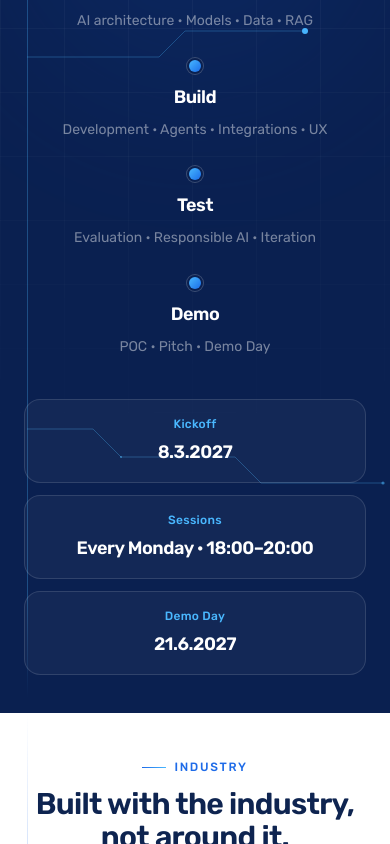
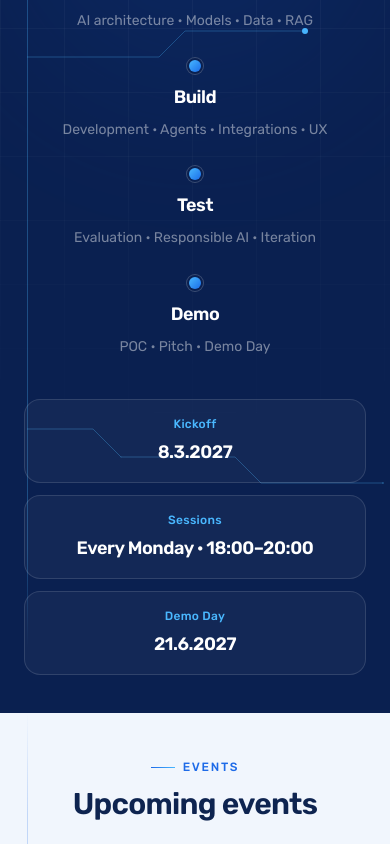
Before and after one commit to futurebuilders2026runi-hash/future-builders, a Next.js app: page /en in a window 390 px wide. Shown: the part 5561-6405 px from the top of the page. Built offline with nearby package versions, Linux system fonts and the light colour scheme.

Commit message:
Simplify industry and community profiles below upcoming events

```diff
--- a/src/app/[lang]/page.tsx
+++ b/src/app/[lang]/page.tsx
@@ -38,8 +38,8 @@ export default async function HomePage({
       <About dict={dict} />
       <Learn dict={dict} />
       <Program dict={dict} />
+      <Events locale={locale} dict={dict} />
       <Industry locale={locale} dict={dict} />
-      <Events locale={locale} dict={dict} />
       <DemoDay dict={dict} />
       <Who locale={locale} dict={dict} />
       <Speakers dict={dict} />
--- a/src/app/globals.css
+++ b/src/app/globals.css
@@ -356,36 +356,26 @@ body {
   }
 }
 
-/* Partner logos share the same clear space; brand colors remain untouched. */
+/* Partner logos: quiet, evenly spaced, with original brand colors. */
 .partner-logo-tile {
   display: flex;
   align-items: center;
   justify-content: center;
-  min-height: 112px;
+  min-height: 80px;
   height: 100%;
-  padding: 24px 16px;
-  border: 1px solid var(--color-line);
-  border-radius: 16px;
-  background: white;
-  transition: transform .25s var(--ease-out-soft), border-color .25s, box-shadow .25s;
+  padding: 16px 8px;
+  transition: opacity .2s;
 }
 .partner-logo-tile img {
   display: block;
   max-width: 100%;
-  height: 48px;
+  height: 40px;
   object-fit: contain;
 }
-a.partner-logo-tile:hover {
-  transform: translateY(-3px);
-  border-color: color-mix(in srgb, var(--color-accent) 35%, var(--color-line));
-  box-shadow: 0 12px 28px -20px rgb(11 42 107 / .4);
-}
+a.partner-logo-tile:hover { opacity: .7; }
 a.partner-logo-tile:focus-visible {
   outline: 2px solid var(--color-accent);
   outline-offset: 4px;
-}
-@media (prefers-reduced-motion: reduce) {
-  a.partner-logo-tile:hover { transform: none; }
 }
 
 /* Marquee ----------------------------------------------------------------- */
@@ -614,33 +604,33 @@ button.radar-tag:hover { border-color: var(--color-accent); color: var(--color-a
   .radar-card:hover,.radar-card:hover .radar-artwork-image,.radar-lead-story:hover .radar-artwork-image,.radar-side-story:hover .radar-artwork-image { transform: none; }
 }
 
-/* Community resources: shared by the home page and AI Radar. */
-.partner-resource { position: relative; overflow: hidden; display: grid; grid-template-columns: minmax(0,.9fr) minmax(0,1.3fr); gap: 3rem; padding: clamp(1.5rem,4vw,3rem); border: 1px solid #233b5e; border-radius: 1.5rem; color: #fff; background: radial-gradient(ellipse at 0 100%,#1b4c68 0,transparent 65%),#102440; text-align: start; }
-.partner-resource-person { display: flex; align-items: flex-start; gap: 1.2rem; }
-.partner-resource-monogram { position: relative; display: grid; place-items: center; flex-shrink: 0; width: 4.5rem; height: 5rem; border: 1px solid #ffffff35; border-radius: .75rem; background: #ffffff09; color: #f7d489; font-size: 1.6rem; font-weight: 600; direction: ltr; }
-.partner-resource-monogram span { position: absolute; right: .4rem; bottom: .2rem; font-size: .8rem; color: #adc9df; }
-.partner-resource-eyebrow { margin-bottom: .8rem; color: #f7d489; font-size: .65rem; letter-spacing: .06em; }
-.partner-resource h3 { font-size: clamp(1.5rem,3vw,2rem); font-weight: 500; line-height: 1.2; }
-.partner-resource-role { margin-top: .65rem; font-size: .8rem; line-height: 1.8; color: #b9cddd; }
-.partner-resource-name { width: fit-content; font-size: clamp(1.5rem,4vw,2.2rem); font-weight: 500; line-height: 1.2; letter-spacing: -.04em; }
-.partner-resource-name span { color: #f7d489; }
-.partner-resource-description { margin-top: 1rem; max-width: 35rem; font-size: .9rem; line-height: 1.9; color: #dce8f1; }
-.partner-resource-link { display: inline-flex; align-items: center; gap: 1.3rem; margin-top: 1.3rem; padding: .75rem 1rem; border-radius: .45rem; background: #f7d489; color: #102440; font-weight: 600; font-size: .8rem; transition: background .2s; }
-.partner-resource-link:hover { background: #ffe6af; }
-.partner-resource-link:focus-visible { outline: 2px solid #fff; outline-offset: 5px; }
-.partner-resource-visit { margin-top: 1.2rem; padding-top: 1rem; border-top: 1px solid #ffffff24; font-size: .72rem; line-height: 1.8; color: #b9cddd; }
-.partner-resource-perk { margin-top: 1.2rem; max-width: 35rem; padding: 1rem 1.1rem; border: 1px dashed #f7d48980; border-radius: .75rem; background: #f7d4890f; }
-.partner-resource-perk > p { font-size: .9rem; line-height: 1.6; color: #fff; }
-.partner-resource-perk strong { margin-inline-end: .35rem; color: #f7d489; font-size: 1.6rem; font-weight: 600; letter-spacing: -.02em; vertical-align: -.1em; }
-.partner-resource-perk-code { display: flex; flex-wrap: wrap; align-items: center; gap: .6rem; margin-top: .75rem; font-size: .78rem; color: #b9cddd; }
-.partner-resource-code { display: inline-flex; align-items: center; gap: .75rem; padding: .4rem .5rem .4rem .75rem; border: 1px solid #ffffff35; border-radius: .45rem; background: #ffffff0d; color: #fff; cursor: pointer; transition: border-color .2s; }
-.partner-resource-code:hover { border-color: #f7d489; }
-.partner-resource-code:focus-visible { outline: 2px solid #fff; outline-offset: 3px; }
-.partner-resource-code code { font-family: ui-monospace, SFMono-Regular, Menlo, monospace; font-size: .85rem; letter-spacing: .02em; }
-.partner-resource-code span { padding: .15rem .45rem; border-radius: .3rem; background: #f7d489; color: #102440; font-size: .7rem; font-weight: 600; }
+/* Community resources: simple profiles shared by the home page and AI Radar. */
+.partner-resource {
+  display: grid;
+  grid-template-columns: minmax(0, .7fr) minmax(0, 1.3fr);
+  gap: 2rem;
+  padding-block: 1.75rem;
+  border-top: 1px solid var(--color-line);
+  color: var(--page-fg);
+  text-align: start;
+}
+.partner-resource h3 { font-size: 1.125rem; font-weight: 500; line-height: 1.5; }
+.partner-resource-role { margin-top: .35rem; max-width: 24rem; font-size: .875rem; line-height: 1.8; color: var(--muted-fg); }
+.partner-resource-name { width: fit-content; margin-top: .55rem; font-size: .8125rem; color: var(--muted-fg); }
+.partner-resource-description { max-width: 40rem; font-size: .9375rem; line-height: 1.85; color: var(--muted-fg); }
+.partner-resource-link { display: inline-block; margin-top: .75rem; padding-block: .25rem; color: var(--color-accent); font-size: .875rem; text-decoration: underline; text-underline-offset: 4px; }
+.partner-resource-link:hover { color: var(--color-brand); }
+.partner-resource-link:focus-visible { outline: 2px solid var(--color-accent); outline-offset: 4px; }
+.partner-resource-visit { margin-top: .75rem; max-width: 40rem; font-size: .8125rem; line-height: 1.8; color: var(--muted-fg); }
+.partner-resource-perk { margin-top: 1rem; padding-inline-start: 1rem; border-inline-start: 2px solid var(--color-line); }
+.partner-resource-perk > p { font-size: .875rem; line-height: 1.6; }
+.partner-resource-perk strong { margin-inline-end: .3rem; color: var(--color-brand); font-weight: 500; }
+.partner-resource-perk-code { display: flex; flex-wrap: wrap; align-items: center; gap: .6rem; margin-top: .6rem; font-size: .8125rem; color: var(--muted-fg); }
+.partner-resource-code { display: inline-flex; align-items: center; gap: .75rem; padding: .4rem .6rem; border: 1px solid var(--color-line); border-radius: .3rem; background: white; color: var(--page-fg); cursor: pointer; }
+.partner-resource-code:hover { border-color: var(--color-accent); }
+.partner-resource-code:focus-visible { outline: 2px solid var(--color-accent); outline-offset: 3px; }
+.partner-resource-code code { font-family: ui-monospace, SFMono-Regular, Menlo, monospace; font-size: .8125rem; }
+.partner-resource-code span { color: var(--color-accent); font-size: .75rem; }
 @media (max-width:700px) {
-  .partner-resource { grid-template-columns: minmax(0,1fr); gap: 1.8rem; }
-  .partner-resource-person { gap: 1rem; }
-  .partner-resource-monogram { width: 3.5rem; height: 4rem; font-size: 1.3rem; }
-  .partner-resource-link { gap: .8rem; }
+  .partner-resource { grid-template-columns: minmax(0,1fr); gap: .9rem; padding-block: 1.5rem; }
 }
--- a/src/components/Header.tsx
+++ b/src/components/Header.tsx
@@ -39,9 +39,9 @@ export function Header({ locale, dict }: Props) {
   const links = [
     { href: `${home}#about`, label: dict.nav.about },
     { href: `${home}#program`, label: dict.nav.program },
+    { href: `${home}#events`, label: dict.nav.events },
     { href: `${home}#partners`, label: dict.nav.partners },
     ...(projects.length > 0 ? [{ href: `${home}#projects`, label: dict.nav.projects }] : []),
-    { href: `${home}#events`, label: dict.nav.events },
     { href: `${home}/ai-radar`, label: dict.nav.aiRadar },
     { href: `/${locale}/companies`, label: dict.nav.forCompanies },
   ];
--- a/src/components/PartnerCard.tsx
+++ b/src/components/PartnerCard.tsx
@@ -7,15 +7,11 @@ export function PartnerCard({ partner, locale }: { partner: ClubPartner; locale:
   return (
     <article className="partner-resource" aria-labelledby={`partner-${partner.id}`}>
       <div className="partner-resource-person">
-        <span className="partner-resource-monogram" aria-hidden>{partner.monogram}<span>↗</span></span>
-        <div>
-          <p className="partner-resource-eyebrow">{partner.eyebrow[locale]}</p>
-          <h3 id={`partner-${partner.id}`}>{partner.name[locale]}</h3>
-          <p className="partner-resource-role">{partner.role[locale]}</p>
-        </div>
+        <h3 id={`partner-${partner.id}`}>{partner.name[locale]}</h3>
+        <p className="partner-resource-role">{partner.role[locale]}</p>
+        <p className="partner-resource-name" dir="ltr">{partner.resourceName}</p>
       </div>
       <div className="partner-resource-body">
-        <p className="partner-resource-name" dir="ltr">{partner.resourceName}<span aria-hidden>_</span></p>
         <p className="partner-resource-description">{partner.description[locale]}</p>
         {partner.perk && (
           <div className="partner-resource-perk">
@@ -31,7 +27,7 @@ export function PartnerCard({ partner, locale }: { partner: ClubPartner; locale:
           </div>
         )}
         <a href={partner.url} target="_blank" rel="noopener noreferrer" className="partner-resource-link">
-          {partner.cta[locale]}<span aria-hidden>↗</span>
+          {partner.cta[locale]}
         </a>
         {partner.guestNote && <p className="partner-resource-visit">{partner.guestNote[locale]}</p>}
       </div>
--- a/src/components/sections/Industry.tsx
+++ b/src/components/sections/Industry.tsx
@@ -1,5 +1,4 @@
 import Link from "next/link";
-import { CircuitFlow } from "../CircuitFlow";
 import { Reveal } from "../Reveal";
 import { companyPartners, partners } from "@/content/config";
 import { PartnerCard } from "../PartnerCard";
@@ -10,19 +9,18 @@ export function Industry({ locale, dict }: { locale: Locale; dict: Dict }) {
   const { industry } = dict;
 
   return (
-    <section id="partners" className="section relative overflow-hidden bg-white">
-      <CircuitFlow variant={5} />
-      <div className="shell relative">
-        <div className="grid gap-6 lg:grid-cols-[1fr_1fr] lg:gap-8">
+    <section id="partners" className="section border-b border-line bg-white" aria-labelledby="industry-title">
+      <div className="shell text-start">
+        <div className="grid gap-4 md:grid-cols-2 md:items-end md:gap-12">
           <Reveal>
-            <p className="eyebrow">{industry.eyebrow}</p>
-            <h2 className="h2 mx-auto mt-3 max-w-lg md:mx-0">{industry.title}</h2>
+            <p className="text-xs font-medium text-(--muted-fg)">{industry.eyebrow}</p>
+            <h2 id="industry-title" className="h2 mt-3">{industry.title}</h2>
           </Reveal>
 
           <div className="space-y-4">
             {industry.body.map((paragraph, i) => (
               <Reveal key={i} delay={0.08 + i * 0.08}>
-                <p className="lede">{paragraph}</p>
+                <p className="text-base leading-7 text-(--muted-fg)">{paragraph}</p>
               </Reveal>
             ))}
           </div>
@@ -30,18 +28,18 @@ export function Industry({ locale, dict }: { locale: Locale; dict: Dict }) {
 
         {/* Partners */}
         <Reveal delay={0.1}>
-          <div className="partner-showcase mt-7 rounded-3xl border border-line bg-cloud p-4 sm:p-6 lg:p-8">
-            <p className="eyebrow w-full justify-center text-center">
+          <div className="partner-showcase mt-8">
+            <p className="text-sm text-(--muted-fg)">
               {industry.partnersLabel}
             </p>
-            <ul className="partner-logo-grid mt-5 grid grid-cols-2 gap-3 md:grid-cols-3 lg:grid-cols-6" aria-label={industry.partnersLabel}>
+            <ul className="partner-logo-grid mt-3 grid grid-cols-2 gap-x-6 gap-y-2 border-y border-line py-4 md:grid-cols-3 lg:grid-cols-6" aria-label={industry.partnersLabel}>
               {companyPartners.map((partner) => {
                 const logo = partner.logo ? (
                   // Official logos retain their own colors and proportions.
                   // eslint-disable-next-line @next/next/no-img-element
                   <img src={partner.logo} alt={partner.name} width={partner.logoWidth ?? 140} height={48} loading="lazy" decoding="async" style={{ width: partner.logoWidth ?? 140 }} />
                 ) : (
-                  <span className="text-2xl font-semibold tracking-tight text-ink" dir="ltr">{partner.name}</span>
+                  <span className="text-xl font-medium text-ink" dir="ltr">{partner.name}</span>
                 );
                 return (
                   <li key={partner.id} className="min-w-0">
@@ -54,34 +52,35 @@ export function Industry({ locale, dict }: { locale: Locale; dict: Dict }) {
                 );
               })}
             </ul>
-            <div className="mt-5 flex flex-col items-center justify-between gap-3 text-center sm:flex-row sm:text-start">
+            <div className="mt-4 flex flex-wrap items-center justify-between gap-3">
               <p className="text-sm text-(--muted-fg)">{industry.partnersMore}</p>
-              <Link href={`/${locale}/companies`} className="text-sm font-medium text-accent underline-offset-4 hover:underline">{industry.partnersCta}<span className="ms-2" aria-hidden>↗</span></Link>
+              <Link href={`/${locale}/companies`} className="text-sm font-medium text-accent underline underline-offset-4">{industry.partnersCta}</Link>
             </div>
           </div>
         </Reveal>
 
-        {partners.length > 0 && (
-          <div className="mt-5 grid gap-4">
-            {partners.map((partner) => (
-              <Reveal key={partner.id}><PartnerCard partner={partner} locale={locale} /></Reveal>
-            ))}
-          </div>
-        )}
-
         {/* Industry sessions */}
-        <ul className="mt-3 grid gap-3 sm:grid-cols-2 lg:grid-cols-4">
+        <ul className="my-8 grid gap-x-8 gap-y-5 sm:grid-cols-2 lg:grid-cols-4">
           {industry.sessions.map((session, i) => (
             <Reveal as="li" key={session.title} delay={i * 0.06}>
-              <article className="card h-full">
-                <h3 className="h3">{session.title}</h3>
-                <p className="mt-2.5 text-[0.9375rem] leading-relaxed text-(--muted-fg)">
+              <article>
+                <h3 className="text-sm font-medium text-brand">{session.title}</h3>
+                <p className="mt-2 text-sm leading-6 text-(--muted-fg)">
                   {session.body}
                 </p>
               </article>
             </Reveal>
           ))}
         </ul>
+
+        {partners.length > 0 && (
+          <div className="mt-10">
+            <h3 className="mb-2 text-base font-medium text-brand">{industry.communityLabel}</h3>
+            {partners.map((partner) => (
+              <Reveal key={partner.id}><PartnerCard partner={partner} locale={locale} /></Reveal>
+            ))}
+          </div>
+        )}
       </div>
     </section>
   );
--- a/src/content/config.ts
+++ b/src/content/config.ts
@@ -50,14 +50,14 @@ export const partners: ClubPartner[] = [
     monogram: "RL",
     name: { he: "ראובן לרנר", en: "Reuven Lerner" },
     eyebrow: { he: "שותף לקהילה · אורח בהמשך", en: "COMMUNITY PARTNER · FUTURE GUEST" },
-    role: { he: "מדריך Python, מחבר ספרים ושותף לקהילה", en: "Python trainer, author & community partner" },
+    role: { he: "מדריך Python ומחבר ספרים", en: "Python trainer and author" },
     description: {
-      he: "מנה שבועית של Python: הסברים ודוגמאות שיעזרו לכתוב קוד ברור, יעיל ופייתוני יותר. הניוזלטר של ראובן נשלח בכל יום שני, באנגלית.",
-      en: "A weekly dose of Python: explanations and examples to help you write clearer, more efficient, idiomatic code. Reuven's English-language newsletter arrives every Monday.",
+      he: "ניוזלטר שבועי עם הסברים ודוגמאות לכתיבת Python ברורה ויעילה. נשלח בכל יום שני, באנגלית.",
+      en: "A weekly newsletter with explanations and examples for writing clear, effective Python. Sent every Monday, in English.",
     },
     resourceName: "Better Developers",
     url: "https://lernerpython.com/become-a-better-developer/",
-    cta: { he: "להיכרות ולהרשמה לניוזלטר", en: "Explore & subscribe to the newsletter" },
+    cta: { he: "לניוזלטר של ראובן", en: "Read Reuven's newsletter" },
     guestNote: {
       he: "ראובן יתארח בהמשך באחד ממפגשי המועדון. פרטים על המפגש יפורסמו בהמשך.",
       en: "Reuven will join us at a future club session. Session details will be announced later.",
--- a/src/content/en.ts
+++ b/src/content/en.ts
@@ -185,12 +185,12 @@ export const en = {
   },
 
   industry: {
-    eyebrow: "Industry",
-    title: "Built with the industry, not around it.",
+    eyebrow: "Industry & community",
+    title: "Our partners",
     body: [
-      "Future Builders connects students directly with engineers, founders, product leaders and AI experts from the technology industry.",
-      "Sessions throughout the program are designed together with professionals working on real AI products and systems.",
+      "Sessions, workshops and mentorship with companies and industry professionals.",
     ],
+    communityLabel: "From the community",
     partnersLabel: "The companies and platforms we work with",
     partnersMore: "More partners to be announced",
     partnersEmptyTitle: "Partners for the first cohort are being confirmed.",
--- a/src/content/he.ts
+++ b/src/content/he.ts
@@ -188,12 +188,12 @@ export const he: Dict = {
   },
 
   industry: {
-    eyebrow: "תעשייה",
-    title: "נבנה יחד עם התעשייה, לא מסביבה.",
+    eyebrow: "תעשייה וקהילה",
+    title: "השותפים שלנו",
     body: [
-      "Future Builders מחבר את הסטודנטים ישירות למהנדסים, יזמים, אנשי מוצר ומומחי AI מהתעשייה.",
-      "המפגשים לאורך התוכנית נבנים יחד עם אנשי מקצוע שעובדים על מוצרי ומערכות AI אמיתיים.",
+      "מפגשים, סדנאות וליווי מקצועי עם חברות ואנשי מקצוע מהתעשייה.",
     ],
+    communityLabel: "מהקהילה",
     partnersLabel: "החברות והפלטפורמות שאיתנו",
     partnersMore: "ושותפים נוספים שנחשוף בהמשך",
     partnersEmptyTitle: "השותפים למחזור הראשון בתהליכי סגירה.",
```
Also changed, not shown: 1 other file (tests, documents, lock files or other folders).
